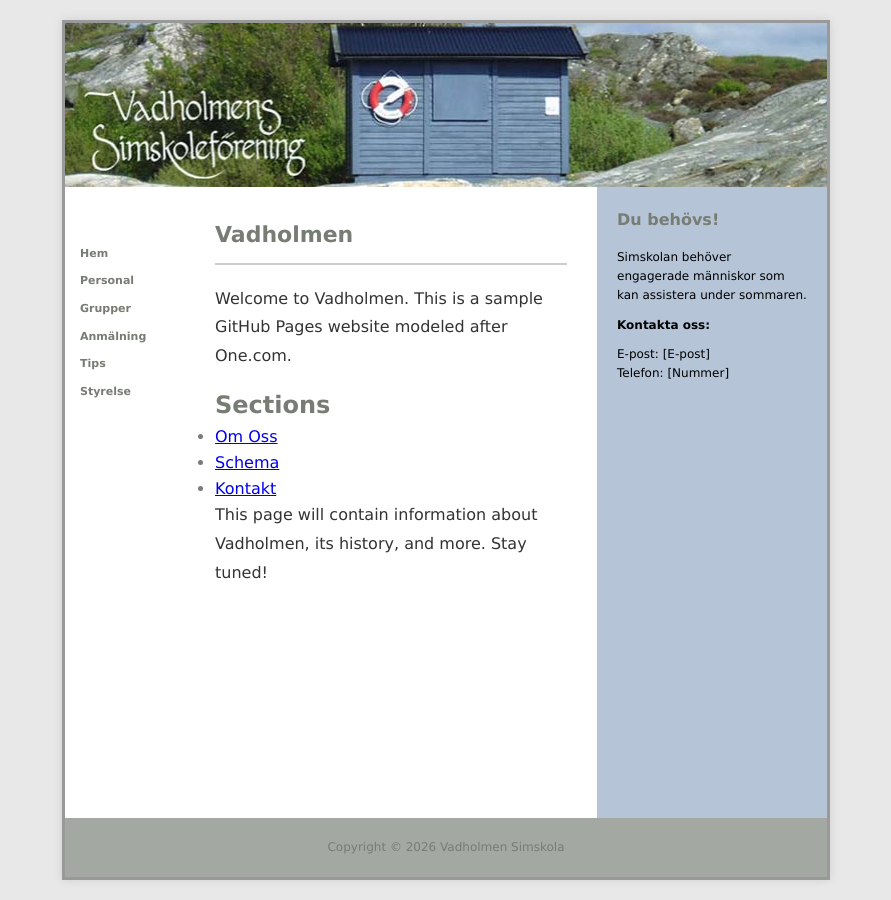
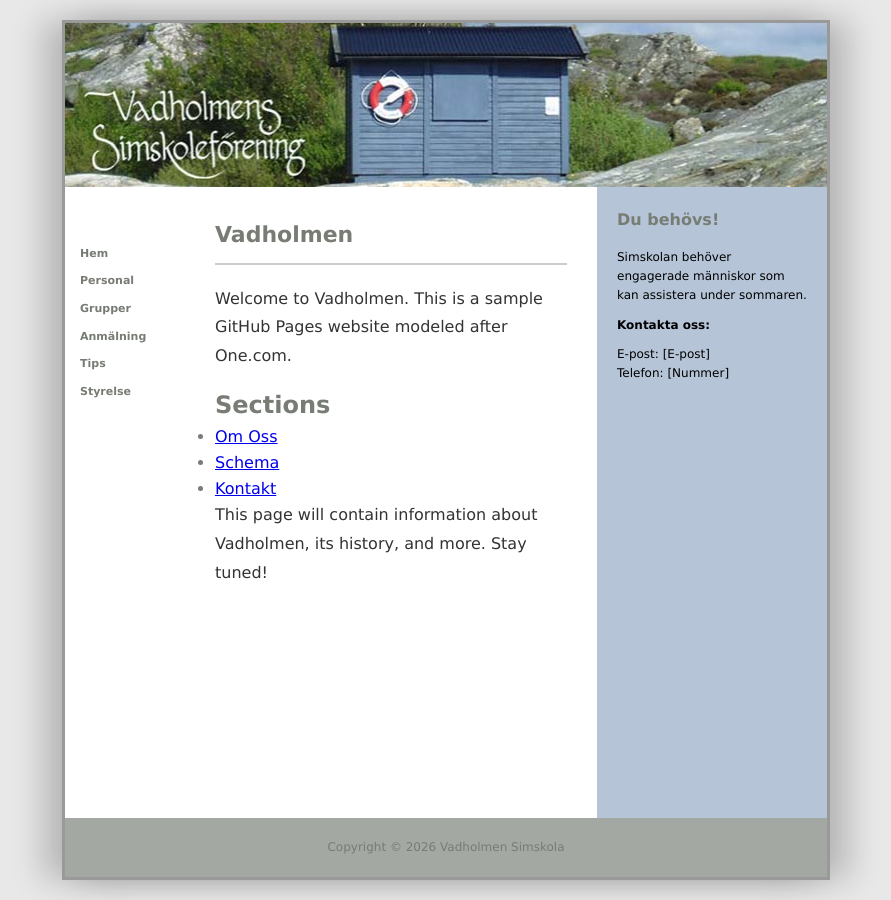
Before and after one commit to vadholmen/vadholmen, a Jekyll site: the page built from index.md, in a window 1280 px wide. Shown: the whole page, without its empty margins (194-1085 px from the left). Built offline with Jekyll 4.4.1, drawn with Linux system fonts in a browser that asks for light colours; our own code applies the rules of GitHub Pages for plain Markdown files.

Commit message:
skugga på kanten

```diff
--- a/assets/css/style.css
+++ b/assets/css/style.css
@@ -14,8 +14,6 @@ body {
 /* MAIN CONTAINER WITH BORDER */
 .main-wrapper {
     background-color: #ffffff;
-    border: 3px solid #999;
-    box-shadow: 0 0 10px rgba(0,0,0,0.1);
     display: flex;
     flex-direction: column;
     flex: 1;
@@ -96,6 +94,8 @@ nav a:hover {
     .main-wrapper {
         width: 768px;
         margin: 0 auto;
+        box-shadow: -20px 0 30px rgba(0,0,0,0.2), 20px 0 30px rgba(0,0,0,0.2);
+        border: 3px solid #999;
     }
 }
 
@@ -175,13 +175,3 @@ footer {
     padding: 20px;
     font-size: 12px;
 }
-
-.lshbg {
-	background-image: url(../images/lsh.png);
-	background-repeat: repeat-y;
-}
-
-.rshbg {
-	background-image: url(../images/rsh.png);
-	background-repeat: repeat-y;
-}
```
